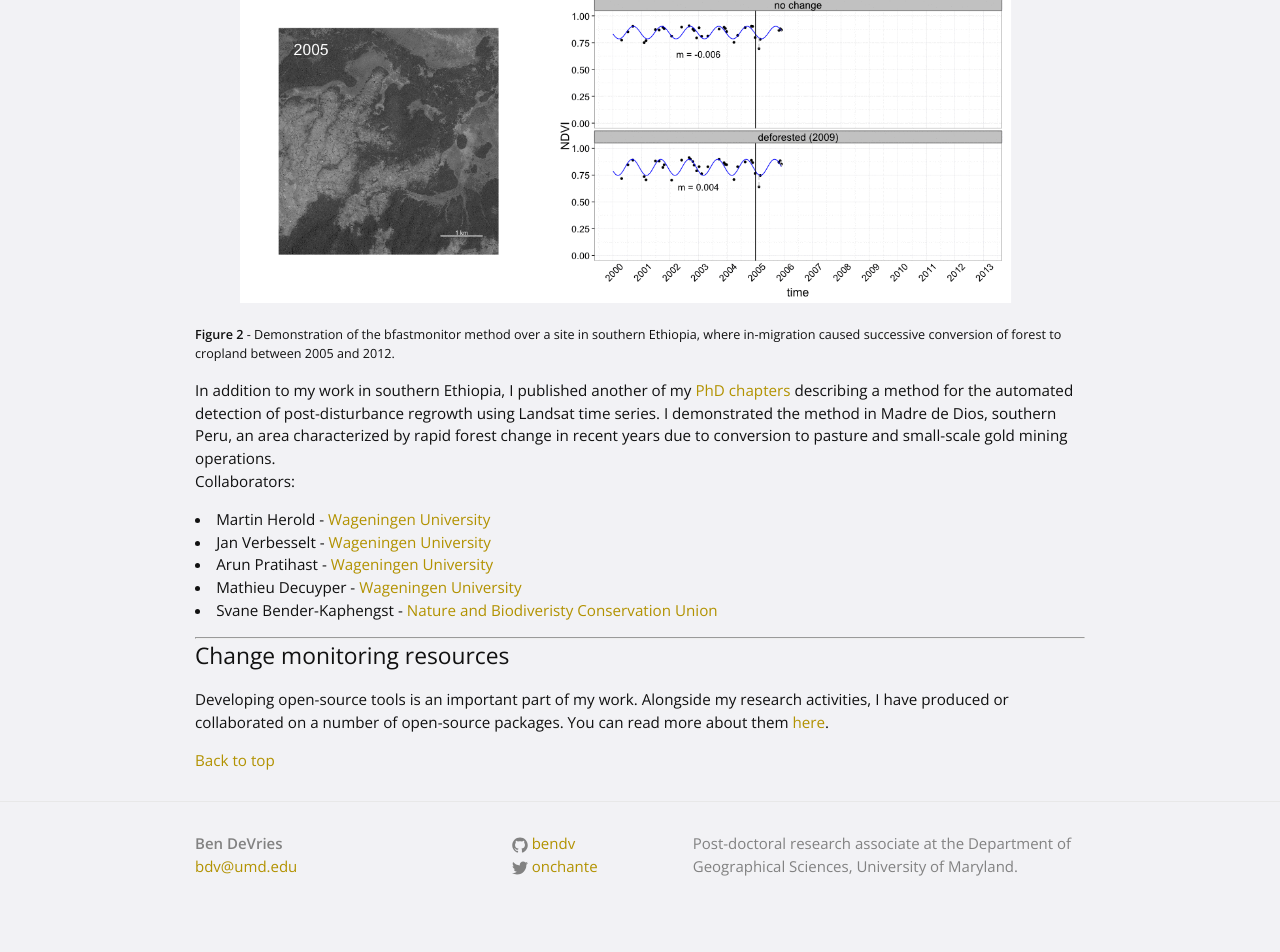
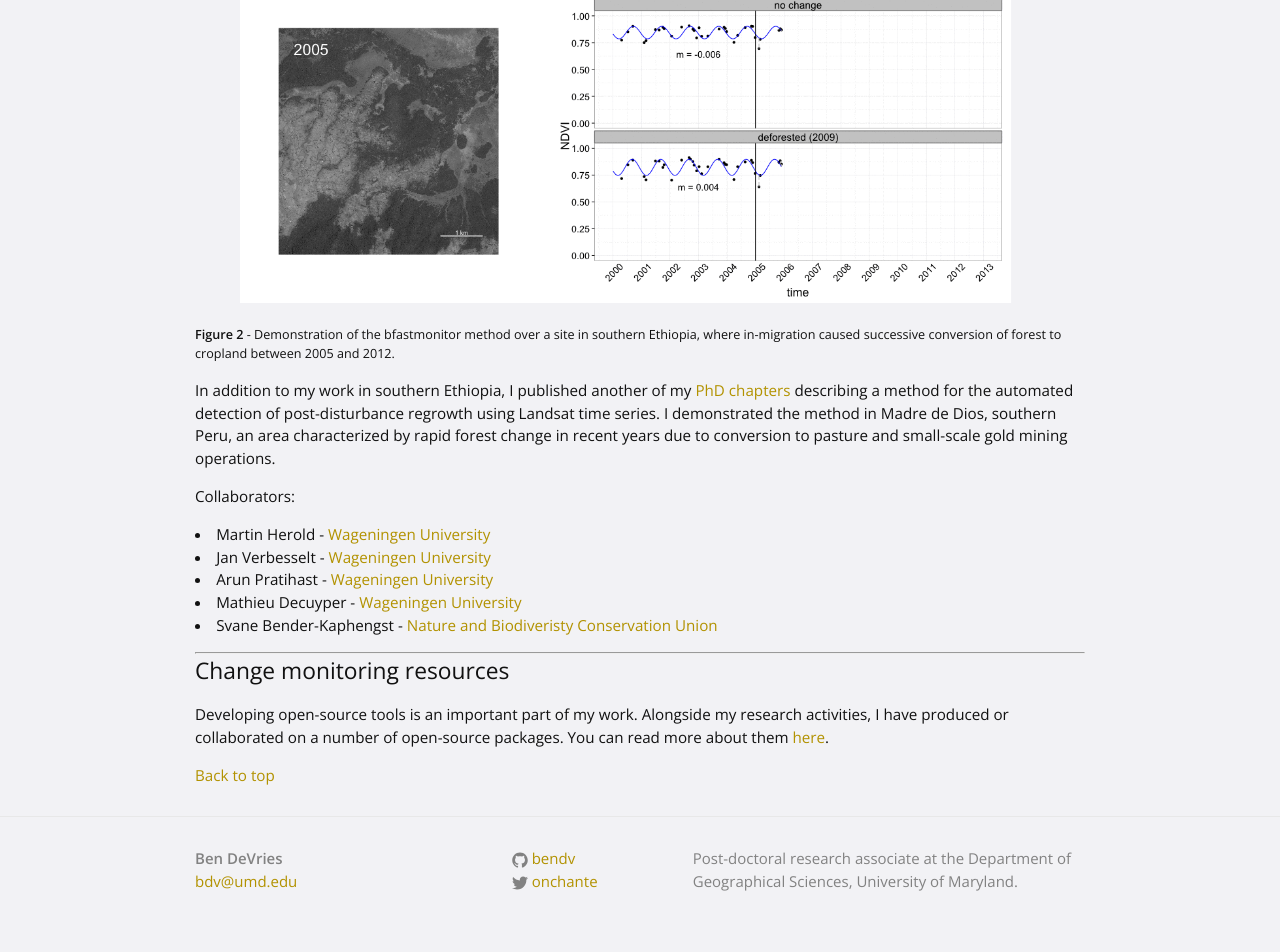
Before and after one commit to bendv/bendv.github.io, a Jekyll site: the page built from research.html, in a window 1280 px wide. Shown: the part 1498-2450 px from the top of the page. Built offline with Jekyll 4.4.1, drawn with Linux system fonts in a browser that asks for light colours.

Commit message:
formatting

```diff
--- a/research.html
+++ b/research.html
@@ -45,7 +45,7 @@ Collaborators:
     <figcaption><strong>Figure 2</strong> - Demonstration of the bfastmonitor method over a site in southern Ethiopia, where in-migration caused successive conversion of forest to cropland between 2005 and 2012.</figcaption>
 </figure>
 
-In addition to my work in southern Ethiopia, I published another of my <a href="http://doi.org/10.1016/j.rse.2015.08.020">PhD chapters</a> describing a method for the automated detection of post-disturbance regrowth using Landsat time series. I demonstrated the method in Madre de Dios, southern Peru, an area characterized by rapid forest change in recent years due to conversion to pasture and small-scale gold mining operations.
+<p>In addition to my work in southern Ethiopia, I published another of my <a href="http://doi.org/10.1016/j.rse.2015.08.020">PhD chapters</a> describing a method for the automated detection of post-disturbance regrowth using Landsat time series. I demonstrated the method in Madre de Dios, southern Peru, an area characterized by rapid forest change in recent years due to conversion to pasture and small-scale gold mining operations.</p>
 
 <p>
 Collaborators:
```
